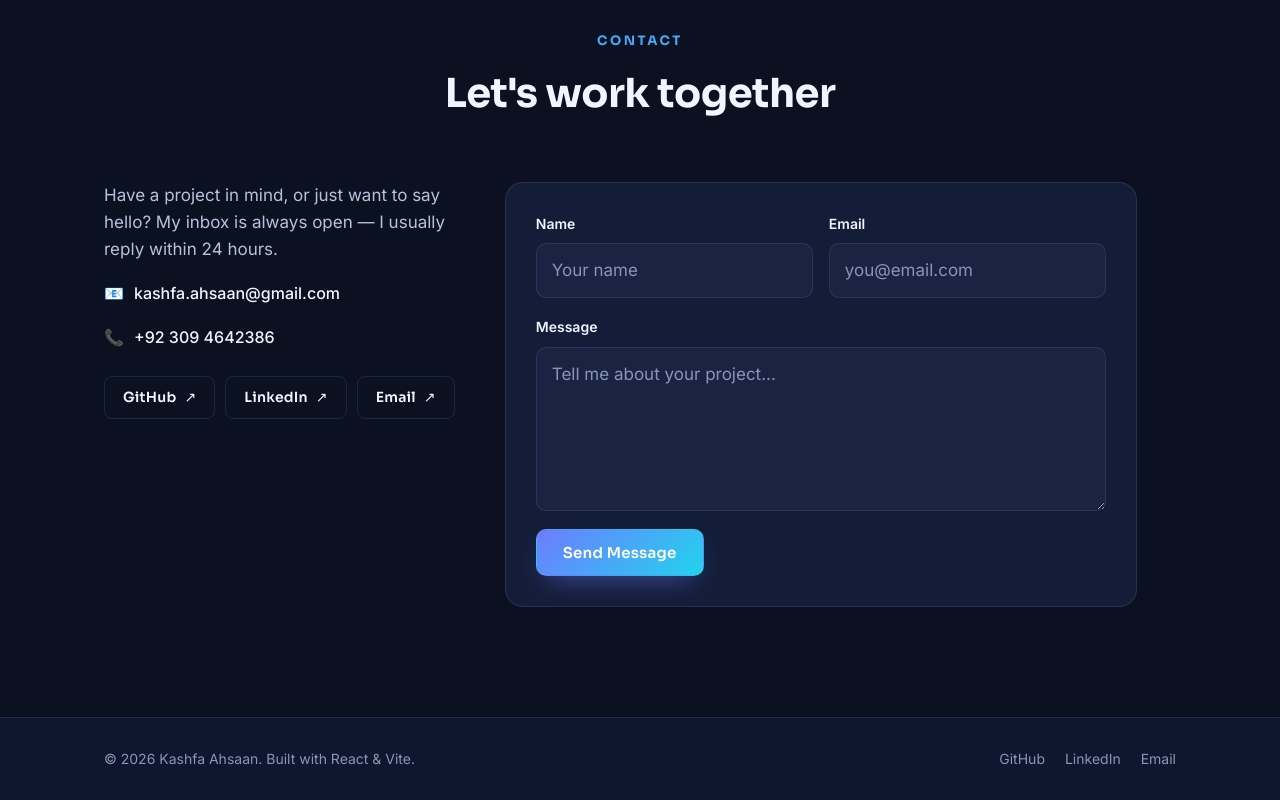
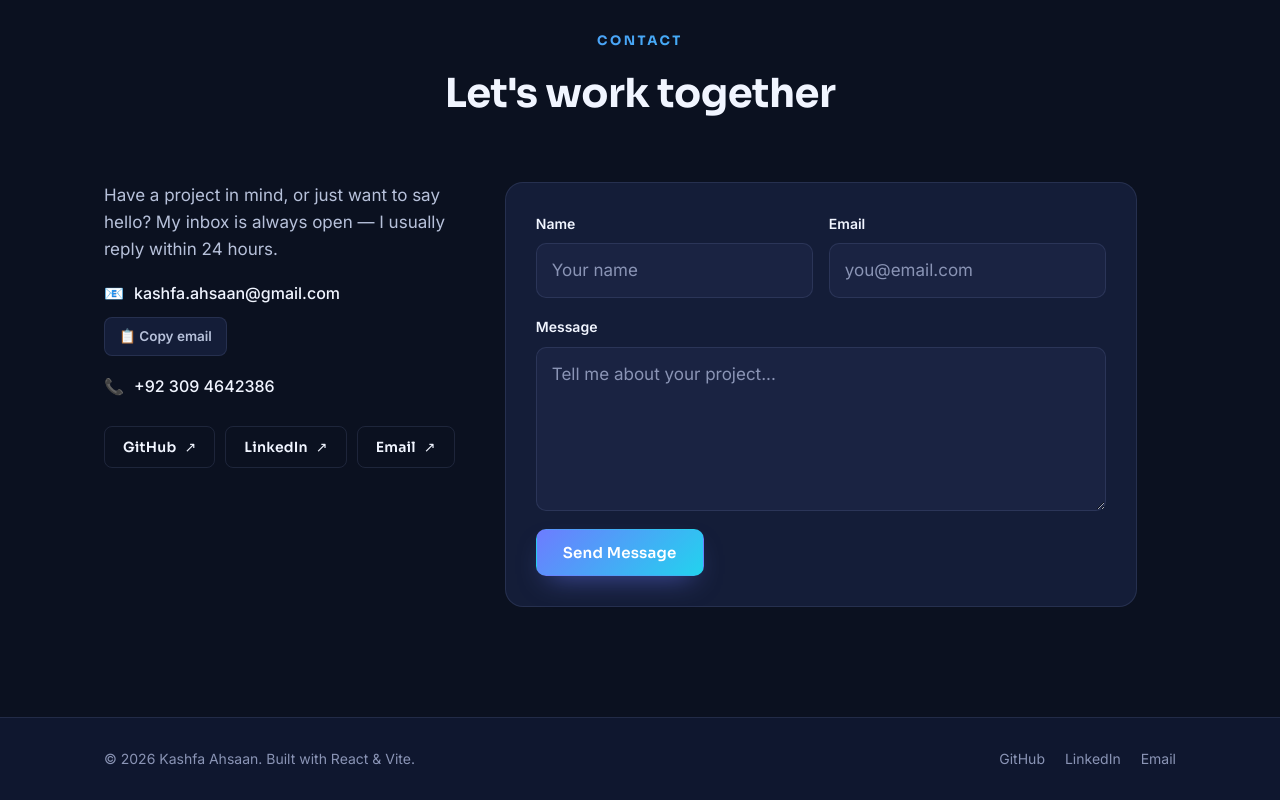
Before and after one commit to KASHU890/kashfa-portfolio-react, a React (Vite) app: page / in a window 1280 px wide. Shown: the part 4594-5394 px from the top of the page. Built offline with nearby package versions, Linux system fonts and the light colour scheme.

Commit message:
Open email in same tab + add copy email button

```diff
--- a/src/components/Contact.jsx
+++ b/src/components/Contact.jsx
@@ -18,8 +18,21 @@ function Contact() {
       `Portfolio inquiry from ${name}`,
       `${message}\n\n— ${name} (${email})`,
     )
-    window.open(url, '_blank', 'noopener,noreferrer')
-    setStatus('Gmail opened in a new tab — review the message and press Send.')
+    const win = window.open(url, '_blank', 'noopener,noreferrer')
+    if (!win) {
+      window.location.href = url
+    }
+    setStatus('Gmail khul raha hai — message review karke Send dabayen.')
+  }
+
+  async function copyEmail() {
+    try {
+      await navigator.clipboard.writeText(profile.email)
+      setStatus('Email copied to clipboard!')
+    } catch {
+      setStatus(profile.email)
+    }
+    setTimeout(() => setStatus(''), 3500)
   }
 
   return (
@@ -33,12 +46,14 @@ function Contact() {
           </p>
           <a
             href={gmailCompose(profile.email)}
-            target="_blank"
-            rel="noreferrer"
             className="contact-detail"
+            title="Open Gmail compose"
           >
             <span aria-hidden="true">📧</span> {profile.email}
           </a>
+          <button type="button" className="copy-btn" onClick={copyEmail}>
+            📋 Copy email
+          </button>
           <a href={`tel:${profile.phone}`} className="contact-detail">
             <span aria-hidden="true">📞</span> {profile.phone}
           </a>
--- a/src/index.css
+++ b/src/index.css
@@ -626,6 +626,25 @@ img {
   color: var(--accent-2);
 }
 
+.copy-btn {
+  margin-top: 10px;
+  background: var(--surface);
+  border: 1px solid var(--border);
+  color: var(--text);
+  font: inherit;
+  font-size: 13.5px;
+  font-weight: 600;
+  padding: 8px 14px;
+  border-radius: 8px;
+  cursor: pointer;
+  transition: border-color 0.2s ease, color 0.2s ease;
+}
+
+.copy-btn:hover {
+  border-color: var(--accent);
+  color: var(--heading);
+}
+
 .contact-socials {
   display: flex;
   flex-wrap: wrap;
```
